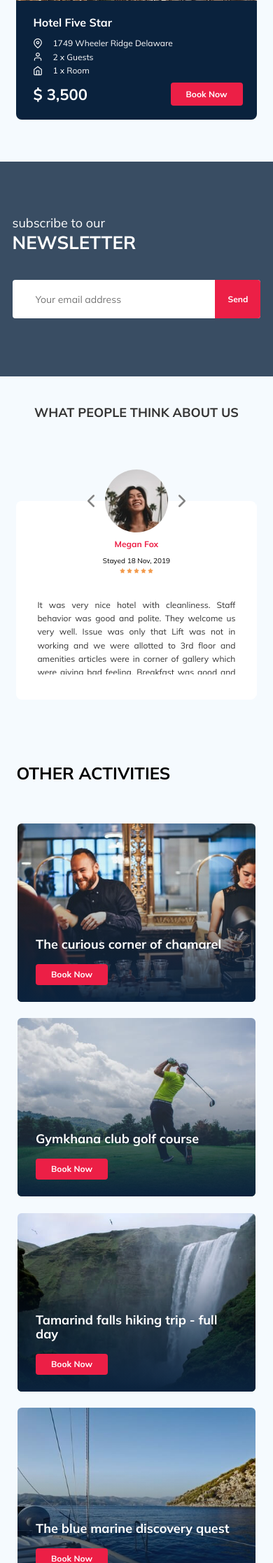
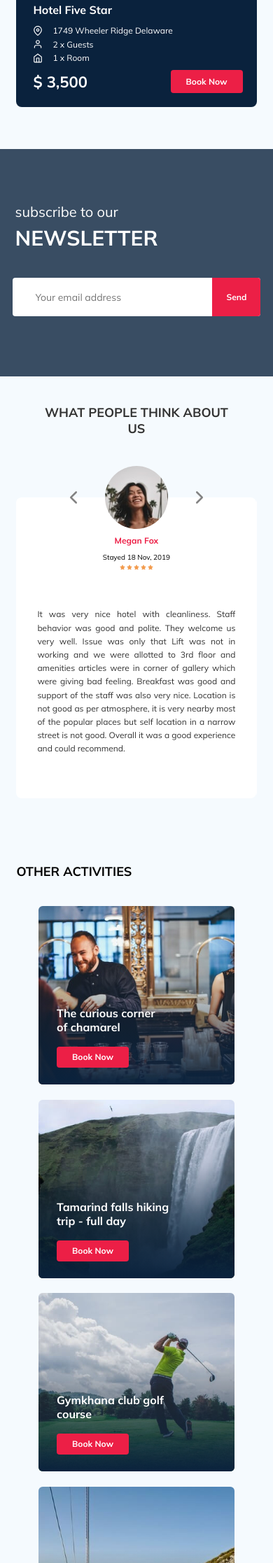
Before and after one commit to AlenaBM/tour-plan, a PHP site: page / in a window 390 px wide. Shown: the part 3007-5241 px from the top of the page at 70% size. Run offline with PHP 8.4, Linux system fonts and the light colour scheme.

Commit message:
made check up pixel perfecr

```diff
--- a/footer.php
+++ b/footer.php
@@ -110,7 +110,7 @@
               <!-- /.footer__icon-wrap -->
               <div class="footer__item-wrap">
                 <a class="footer__item__contactlink" href="tel:2691500">Tel (business hours) :269 1500</a><br />
-                <a class="footer__item__contactlink" href="tel:52-56-61-38">Tel (hotline) Monday - Saturday: 52-56-61-38 (08:00 am – 20:00 pm)</a> <br />
+                <a class="footer__item__contactlink" href="tel:52-56-61-38">Tel (hotline) Monday - Saturday: 52&#8209;56-61-38 (08:00 am – 20:00 pm)</a> <br />
                 <a class="footer__item__contactlink" href="tel:52-56-61-38">Tel (hotline) Sunday: 52-56-61-38 (08:00 am – 14:00 pm)</a>
               </div>
               <!-- /footer__item-wrap -->
@@ -126,7 +126,7 @@
         </div>
         <!-- /.footer__contact-details -->
         <div class="footer__contact-form">
-          <h3 class="footer__title footer__title--secondrow">
+          <h3 class="footer__title footer__title--secondrow footer__title--secondrow__form">
             Send us a message
           </h3>
           <form action="send.php" method="POST" class="footer__form form">
@@ -134,7 +134,7 @@
               <input type="text" class="input footer__input" placeholder="Your Full name*" name="name" required minlength="2" />
             </div>
             <div class="footer__input-group">
-              <input type="tel" class="input footer__input input_num" placeholder="Phone number*" name="phone" required minlength="9" />
+              <input type="tel" class="input footer__input input_num" placeholder="Phone number*" name="phone" required minlength="18" />
             </div>
             <textarea cols="30" rows="10" class="footer__message message" placeholder="Message" name="message"></textarea>
             <button class="footer__button button" type="submit">Send</button>
@@ -177,7 +177,7 @@
       </h3>
       <form action="send.php" method="POST" class="modal__form form">
         <input type="text" class="input modal__input" placeholder="Your Full name*" name="name" required minlength="2" />
-        <input type="tel" class="input modal__input input_num" placeholder="Phone number*" name="phone" required minlength="9" />
+        <input type="tel" class="input modal__input input_num" placeholder="Phone number*" name="phone" required minlength="18" />
         <input type="email" class="input modal__input" placeholder="Email*" name="email" required />
         <textarea cols="30" rows="10" class="modal__message message" placeholder="Message" name="message"></textarea>
         <button class="modal__button button" type="submit">Send</button>
--- a/header.php
+++ b/header.php
@@ -48,14 +48,14 @@
 
     <div class="navbar-bottom">
       <ul class="navbar-menu container">
-        <li class="navbar-menu__item navbar-menu__item_mobile_visible">
+        <li class="navbar-menu__item navbar-menu__item_mobile_visible navbar-menu__item_mobile_visible_user">
           <a href="#" class="user user_visible">
             <img src="img/user.jpg" alt="User: Nathan" class="user__img img-poly" />
             <span class="user__name">Nathan</span>
           </a>
           <!-- /.user -->
         </li>
-        <li class="navbar-menu__item navbar-menu__item_mobile_visible">
+        <li class="navbar-menu__item navbar-menu__item_mobile_visible navbar-menu__item_mobile_visible_form">
           <form action="#" class="form-search form-search_visible">
             <input type="text" placeholder="Search Location" class="form-search__input" />
             <button class="form-search__btn">
--- a/index.php
+++ b/index.php
@@ -3,7 +3,7 @@
   <div class="hotel-info container">
     <div class="hotel-info__text">
       <div class="hotel-wrap">
-        <div class="stars">
+        <div class="stars stars_hotel">
           <svg class="icon" data-aos="fade-up-right" data-aos-delay="200">
             <use xlink:href="img/sprite.svg#star"></use>
           </svg>
@@ -426,27 +426,27 @@
 <section class="activities container">
   <h2 class="activities__title">Other Activities</h2>
   <div class="activities-wrap">
-    <div class="card" data-aos="fade-right" data-aos-delay="200">
+    <div class="card card_corner" data-aos="fade-right" data-aos-delay="200">
       <img src="img/other_activities/activity-card1.jpg" alt="The curious corner of chamarel" class="card__img" />
-      <h3 class="card__title">The curious corner of chamarel</h3>
+      <h3 class="card__title">The curious corner<br> of chamarel</h3>
       <button data-toggle="modal" class="card__button button">Book Now</button>
     </div>
     <!-- /.card -->
-    <div class="card" data-aos="fade-right" data-aos-delay="400">
+    <div class="card card_golf" data-aos="fade-right" data-aos-delay="400">
       <img src="img/other_activities/activity-card2.jpg" alt="Gymkhana club golf course" class="card__img" />
-      <h3 class="card__title">Gymkhana club golf course</h3>
+      <h3 class="card__title">Gymkhana club golf<br> course</h3>
       <button data-toggle="modal" class="card__button button">Book Now</button>
     </div>
     <!-- /.card -->
-    <div class="card" data-aos="fade-right" data-aos-delay="600">
+    <div class="card card_falls" data-aos="fade-right" data-aos-delay="600">
       <img src="img/other_activities/activity-card3.jpg" alt="Tamarind falls hiking trip - full day" class="card__img" />
-      <h3 class="card__title">Tamarind falls hiking trip - full day</h3>
+      <h3 class="card__title">Tamarind falls hiking<br> trip - full day</h3>
       <button data-toggle="modal" class="card__button button">Book Now</button>
     </div>
     <!-- /.card -->
-    <div class="card" data-aos="fade-right" data-aos-delay="800">
+    <div class="card card_quest" data-aos="fade-right" data-aos-delay="800">
       <img src="img/other_activities/activity-card4.jpg" alt="The blue marine discovery quest" class="card__img" />
-      <h3 class="card__title">The blue marine discovery quest</h3>
+      <h3 class="card__title">The blue marine discovery<br> quest</h3>
       <button data-toggle="modal" class="card__button button">Book Now</button>
     </div>
     <!-- /.card -->
--- a/sass/_media.sass
+++ b/sass/_media.sass
@@ -76,10 +76,22 @@
     &__title
       font-size: 30px
       line-height: 38px
+      margin-bottom: 50px
     &-slider
       &__item
         max-width: 580px
+        max-height: 300px
+      &__profile
+        margin-bottom: 32px
+      &__button
+        &--prev
+          top: 50%
+          left: 0
+        &--next
+          top: 50%
+          right: 0
   .activities
+    padding-bottom: 73px
     &-wrap
       flex-wrap: wrap
       min-height: 530px
@@ -280,11 +309,11 @@
         &--prev
           left: 50%
           transform: translate(-50%, 0)
-          margin-left: -65px
+          margin-left: -90px
         &--next
           right: 50%
           transform: translate(50%, 0)
-          margin-right: -65px
+          margin-right: -90px
   .activities
     &-wrap
       flex-wrap: wrap
@@ -422,46 +477,71 @@
   .stars
     flex-basis: auto
   .booking
-    min-height: 420px
+    min-height: 400px
     &-card
-      padding: 21px 26px
+      padding: 28px 26px
       height: 210px
       &__button
         padding: 9px
         font-size: 14px
         line-height: 19px
-        margin-top: 20px
+        margin-top: 15px
     &-map
       height: 172px
   .call-center
     font-size: 18px
     line-height: 25px
   .newsletter
-    padding: 76px 0 83px 0
+    padding: 78px 0 86px 0
     &__title
-      margin-bottom: 37px
+      margin-bottom: 40px
+      margin-left: 4px
     &-title
-      font-size: 18px
+      font-size: 20px
       line-height: 23px
       &__strong
-        font-size: 26px
+        font-size: 30px
         line-height: 33px
+        margin-top: 10px
   .subscribe
     width: 100%
+    &__btn
+      min-width: 69px
   .reviews
     padding-bottom: 50px
     &__title
       font-size: 18px
       line-height: 23px
       text-align: center
+      width: 80%
+      margin: 0 auto 42px auto
+    &-slider
+      &__item
+        min-height: 430px
+        padding: 0 30px 36px
+      &__profile
+        margin-bottom: 28px
   .activities
     padding-top: 40px
+    padding-bottom: 62px
     &-wrap
       flex-direction: column
       align-content: center
-      height: 1090px
+      height: 1085px
+    &__title
+      font-size: 18px
+      margin-bottom: 34px
   .card
-    min-width: 340px
+    min-width: 280px
+    height: 255px
+    &_corner
+      order: 1
+    &_golf
+      order: 3
+    &_falls
+      order: 2
+    &_quest
+      order: 4
   .packages
     padding-bottom: 60px
     &-title
--- a/sass/_settings.sass
+++ b/sass/_settings.sass
@@ -60,3 +60,18 @@ p
 .offer
   &:hover
     background-color: $shadow
+.packages-card__abouthotel,
+.reviews-slider__text
+  &::-webkit-scrollbar
+    width: 1px
+    background-color: transparent
+.packages-card__abouthotel,
+.reviews-slider__text
+  &::-webkit-scrollbar-thumb
+    width: 1px
+    height: 5px
+    background-color: transparent
+.packages-card__abouthotel,
+.reviews-slider__text
+  scrollbar-color: transparent
+  scrollbar-width: none
--- a/sass/sections/_activities.sass
+++ b/sass/sections/_activities.sass
@@ -47,7 +47,7 @@
     color: $text-color
     font-style: normal
     font-weight: bold
-    font-size: 18px
+    font-size: 16px
     line-height: 20px
   &__button
     font-weight: 600
--- a/sass/sections/_footer.sass
+++ b/sass/sections/_footer.sass
@@ -133,7 +133,7 @@
     &__link
       color: $text-color
     &__img
-      width: 163px
+      width: 132px
       height: 22px
       position: absolute
       right: 0
--- a/sass/sections/_modal.sass
+++ b/sass/sections/_modal.sass
@@ -15,7 +15,7 @@
       opacity: 1
   &__dialog
     position: fixed
-    top: 50%
+    top: 51.4%
     left: 50%
     max-width: 478px
     transform: translate(-50%, -50%)
@@ -78,3 +78,4 @@
     color: #E0E0E0
     max-width: 99px
     flex-basis: 45%
+    margin-top: 4%
--- a/sass/sections/_packages.sass
+++ b/sass/sections/_packages.sass
@@ -33,7 +33,7 @@
       display: inline-block
       margin-bottom: 44px
       max-height: 160px
-      overflow-y: scroll
+      overflow-y: auto
     &__offer
       position: absolute
       top: 26px
```
Also changed, not shown: other parts of sass/_media.sass (+69 -18 lines), css/style.css, 1 other file.
